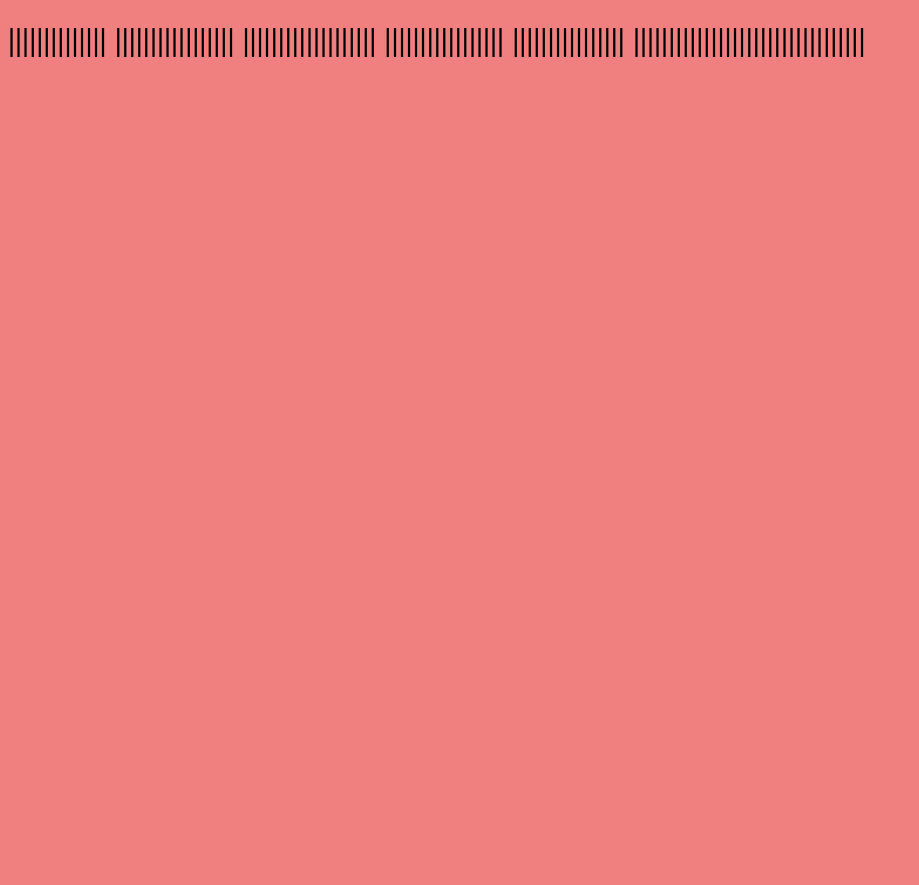
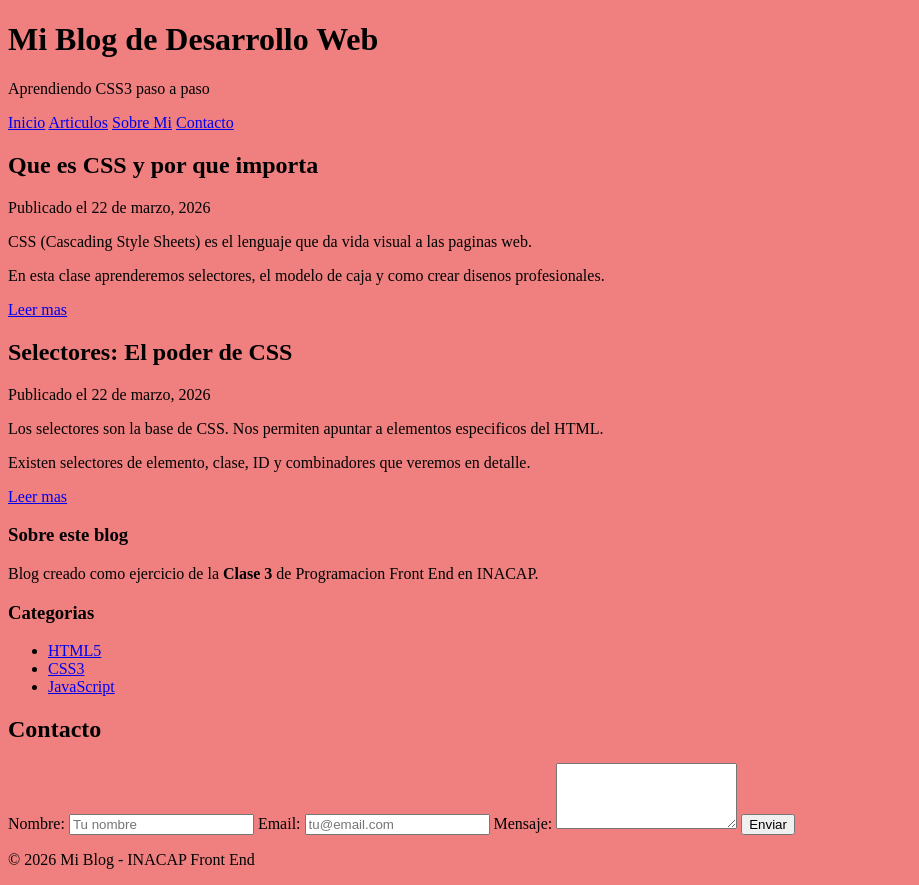
Before and after one commit to maximilianobetanzo/mi-blog, a plain HTML site: page index.html in a window 1280 px wide. Shown: the whole page, without its empty margins (0-919 px from the left). Before the commit the page ends 800 px from the top, so only its background shows below. Drawn offline with Linux system fonts and the light colour scheme.

Commit message:
aquí todo el HTML

```diff
--- a/index.html
+++ b/index.html
@@ -8,8 +8,70 @@
  <link rel="stylesheet" href="style.css">
 </head>
 <body>
- <h1>|||||||||||||| ||||||||||||||||| ||||||||||||||||||| ||||||||||||||||| ||||||||||||||||
-    |||||||||||||||||||||||||||||||||
- </h1>
+ <header>
+ <h1>Mi Blog de Desarrollo Web</h1>
+ <p>Aprendiendo CSS3 paso a paso</p>
+ <nav>
+ <a href="#inicio">Inicio</a>
+ <a href="#articulos">Articulos</a>
+ <a href="#about">Sobre Mi</a>
+ <a href="#contacto">Contacto</a>
+ </nav>
+</header>
+<!-- CONTENIDO PRINCIPAL -->
+<main>
+ <!-- Articulo 1 -->
+<article class="post">
+ <h2>Que es CSS y por que importa</h2>
+ <p class="meta">Publicado el 22 de marzo, 2026</p>
+ <p>CSS (Cascading Style Sheets) es el lenguaje que
+ da vida visual a las paginas web.</p>
+ <p>En esta clase aprenderemos selectores, el modelo
+ de caja y como crear disenos profesionales.</p>
+ <a href="#" class="btn">Leer mas</a>
+ </article>
+ <!-- Articulo 2 (con clase extra "destacado") -->
+ <article class="post destacado">
+ <h2>Selectores: El poder de CSS</h2>
+ <p class="meta">Publicado el 22 de marzo, 2026</p>
+ <p>Los selectores son la base de CSS. Nos permiten
+ apuntar a elementos especificos del HTML.</p>
+ <p>Existen selectores de elemento, clase, ID y
+ combinadores que veremos en detalle.</p>
+ <a href="#" class="btn">Leer mas</a>
+ </article>
+<aside>
+ <h3>Sobre este blog</h3>
+ <p>Blog creado como ejercicio de la
+ <strong>Clase 3</strong> de Programacion
+ Front End en INACAP.</p>
+ <h3>Categorias</h3>
+ <ul>
+ <li><a href="#">HTML5</a></li>
+ <li><a href="#">CSS3</a></li>
+ <li><a href="#">JavaScript</a></li>
+ </ul>
+ </aside>
+</main> <!-- cierre de main -->
+<section id="contacto">
+ <h2>Contacto</h2>
+ <form>
+ <label for="nombre">Nombre:</label>
+ <input type="text" id="nombre" name="nombre"
+ placeholder="Tu nombre">
+ <label for="email">Email:</label>
+ <input type="email" id="email" name="email"
+ placeholder="tu@email.com">
+ <label for="mensaje">Mensaje:</label>
+ <textarea id="mensaje" name="mensaje" rows="4"
+ placeholder="Escribe tu mensaje...">
+ </textarea>
+ <button type="submit">Enviar</button>
+ </form>
+</section>
+<!-- FOOTER -->
+<footer>
+ <p>&copy; 2026 Mi Blog - INACAP Front End</p>
+</footer>
 </body>
 </html>
```
